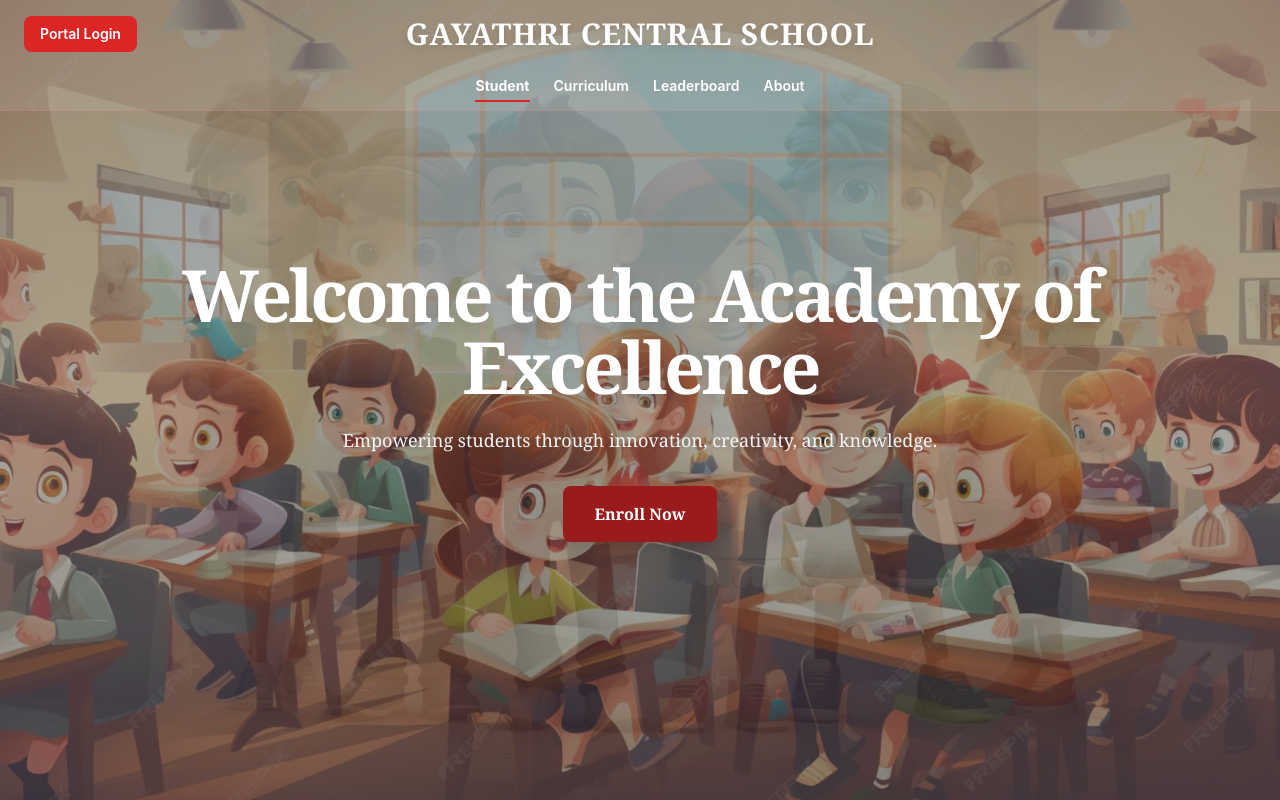
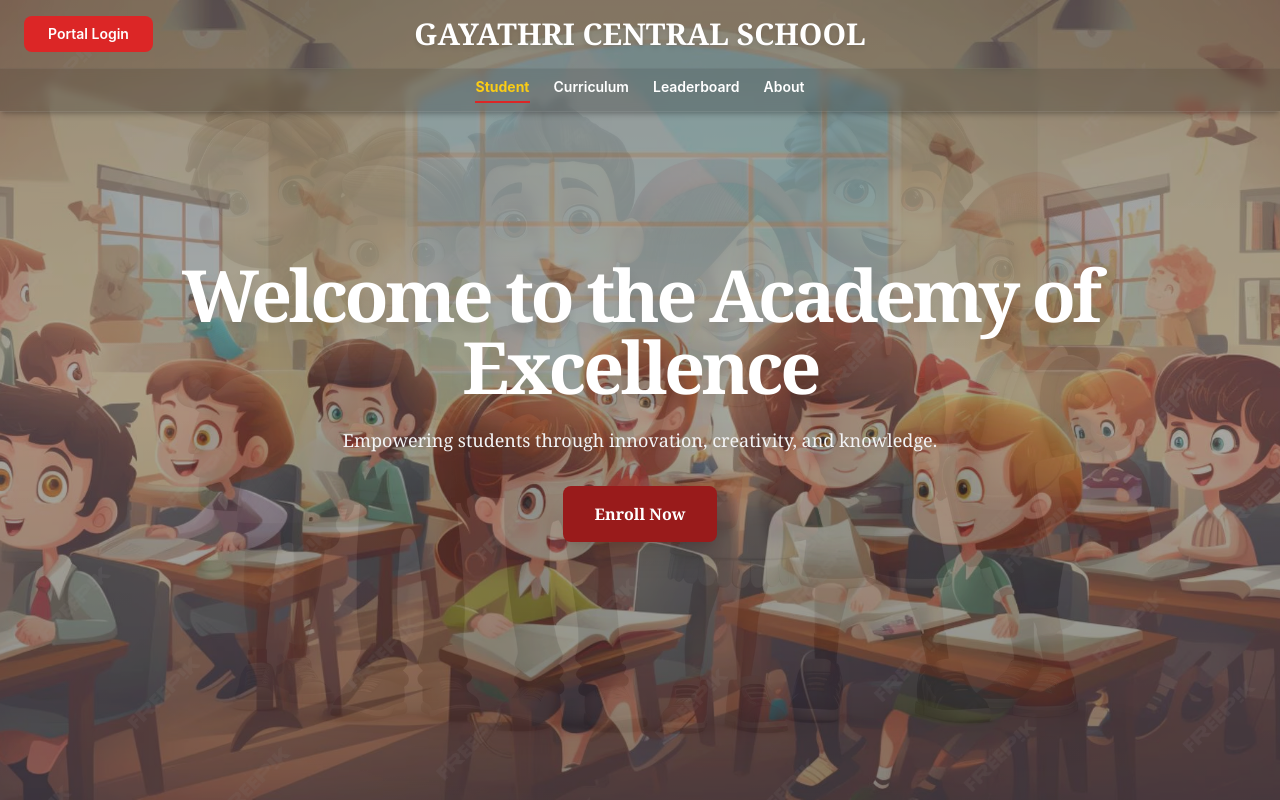
Before and after one commit to n-aadiyah/class-craft-frontend, a React (Create React App) app: page / in a window 1280 px wide. Shown: the top 800 px of the page. Built offline with nearby package versions, Linux system fonts and the light colour scheme; no server answers.

Commit message:
solved navbar issue

```diff
--- a/src/components/Navbar.js
+++ b/src/components/Navbar.js
@@ -9,87 +9,94 @@ const Navbar = () => {
   const navigate = useNavigate();
   const { user, token, setToken, setUser } = useAuth();
   const [showMenu, setShowMenu] = React.useState(false);
-  const [scrolled, setScrolled] = React.useState(false);
+
+  // Show navbar only at top
+  const [showNavbar, setShowNavbar] = React.useState(true);
 
   React.useEffect(() => {
-    const handleScroll = () => setScrolled(window.scrollY > 10);
+    const handleScroll = () => setShowNavbar(window.scrollY < 40);
     window.addEventListener("scroll", handleScroll);
     return () => window.removeEventListener("scroll", handleScroll);
   }, []);
 
+  // Logout
   const handleLogout = () => {
-    setToken && setToken(null);
-    setUser && setUser(null);
-    try {
-      localStorage.removeItem("token");
-      localStorage.removeItem("user");
-    } catch (e) {}
+    setToken(null);
+    setUser(null);
+    localStorage.removeItem("token");
+    localStorage.removeItem("user");
     navigate("/login");
   };
 
+  // Display name
   const displayName =
-    user?.name ||
-    user?.fullName ||
-    user?.email?.split("@")[0] ||
-    "User";
+    user?.name || user?.fullName || user?.email?.split("@")[0] || "User";
 
   const initials = displayName?.charAt(0)?.toUpperCase() || "U";
 
-  // Build full avatar URL when server returns relative path like '/uploads/avatars/..'
+  // Avatar path fix
   const makeFullAvatarUrl = (avatarUrl) => {
     if (!avatarUrl) return null;
-    if (avatarUrl.startsWith("http://") || avatarUrl.startsWith("https://")) return avatarUrl;
-    try {
-      const base = (API.defaults && API.defaults.baseURL) ? API.defaults.baseURL.replace(/\/api\/?$/, "") : window.location.origin;
-      return avatarUrl.startsWith("/") ? `${base}${avatarUrl}` : `${base}/${avatarUrl}`;
-    } catch {
-      return avatarUrl;
-    }
+    if (avatarUrl.startsWith("http")) return avatarUrl;
+
+    const base =
+      API?.defaults?.baseURL?.replace(/\/api\/?$/, "") ||
+      window.location.origin;
+
+    return avatarUrl.startsWith("/")
+      ? `${base}${avatarUrl}`
+      : `${base}/${avatarUrl}`;
   };
 
   const avatarSrc = makeFullAvatarUrl(user?.avatarUrl || user?.avatar);
 
   return (
     <header
-      className={`fixed top-0 left-0 right-0 z-50 border-b border-red-400/20 transition-all duration-300 ${
-        scrolled ? "bg-black/40 backdrop-blur-md shadow-md" : "bg-white/10 backdrop-blur-0"
-      }`}
+      className={`fixed top-0 left-0 right-0 w-full z-50 backdrop-blur-ml
+      transition-all duration-500
+      ${showNavbar ? "opacity-100 translate-y-0" : "opacity-0 -translate-y-8"}
+      bg-black/10 border-b border-white/10 shadow-md`}
     >
-      <div className="max-w-7xl mx-auto px-4 md:px-8 py-3 flex items-center justify-between">
+      {/* TOP MAIN ROW */}
+      <div className="max-w-7xl mx-auto px-4 md:px-8 py-3 flex items-center justify-between relative">
 
-        {/* Left Side — USER */}
+        {/* LEFT USER AREA */}
         <div className="flex items-center gap-3">
           {!token ? (
             <button
-              type="button"
-              className="text-white font-semibold rounded-lg bg-red-600 hover:bg-red-700 px-3 py-2 text-xs md:text-sm transition-all"
+              className="text-white bg-red-600 hover:bg-red-700
+                         px-4 py-2 text-xs md:text-sm
+                         rounded-lg font-semibold transition-all"
               onClick={() => navigate("/login")}
             >
               Portal Login
             </button>
           ) : (
             <div className="flex items-center gap-2 md:gap-3">
-              {/* Avatar or initials */}
+              {/* Avatar */}
               {avatarSrc ? (
-                <img
+                <img alt=" "
                   src={avatarSrc}
-                  alt="avatar"
-                  className="w-8 h-8 md:w-10 md:h-10 rounded-full object-cover shadow-sm"
+                  className="w-9 h-9 md:w-10 md:h-10 rounded-full object-cover border-2 border-yellow-400 shadow"
                 />
               ) : (
-                <div className="w-8 h-8 md:w-10 md:h-10 rounded-full bg-gradient-to-br from-red-600 to-yellow-400 text-white flex items-center justify-center font-bold shadow text-sm md:text-base">
+                <div className="w-9 h-9 md:w-10 md:h-10 rounded-full bg-gradient-to-br
+                                from-red-600 to-yellow-400 text-white
+                                flex items-center justify-center font-bold shadow">
                   {initials}
                 </div>
               )}
 
-              {/* Hide name on very small screens */}
+              {/* Display name */}
               <span className="hidden sm:block text-white font-semibold text-sm">
                 {displayName}
               </span>
 
+              {/* Logout */}
               <button
                 onClick={handleLogout}
-                className="text-white bg-red-600 hover:bg-red-700 rounded-md px-1 py-1 text-xs md:text-sm transition-all"
+                className="text-white bg-red-600 hover:bg-red-700
+                           px-2 py-1 text-xs md:text-sm rounded-md shadow transition-all"
               >
                 Logout
               </button>
@@ -97,13 +104,16 @@ const Navbar = () => {
           )}
         </div>
 
-        {/* Center — SCHOOL NAME */}
-        <h1 className="text-center text-sm sm:text-base md:text-2xl lg:text-3xl font-serif font-extrabold text-white tracking-wide absolute left-1/2 -translate-x-1/2 whitespace-nowrap drop-shadow-lg">
-          GAYATHRI CENTRAL SCHOOL
-        </h1>
+        {/* CENTER SCHOOL TITLE */}
+        <div className="absolute left-1/2 -translate-x-1/2">
+          <h1 className="text-white font-serif font-extrabold drop-shadow-md
+                         text-sm sm:text-base md:text-2xl lg:text-3xl whitespace-nowrap">
+            GAYATHRI CENTRAL SCHOOL
+          </h1>
+        </div>
 
-        {/* Right Side — HOME + DASHBOARD */}
-        <div className="hidden sm:flex items-center gap-1 md:gap-3">
+        {/* RIGHT DASHBOARD */}
+        <div className="hidden sm:flex items-center">
           {token && user?.role && (
             <button
               onClick={() => {
@@ -112,78 +122,66 @@ const Navbar = () => {
                 else if (user.role === "admin") navigate("/admin/dashboard");
                 else navigate("/");
               }}
-              className="text-white font-semibold rounded hover:bg-white/20 px-3 py-1 text-xs md:text-sm transition-all flex items-center gap-1 group"
+              className="flex items-center gap-1 px-3 py-1 rounded
+                         text-white hover:bg-white/20
+                         text-xs md:text-sm font-semibold transition-all"
             >
-              <LayoutDashboard
-                size={16}
-                className="text-red-500 transition-transform duration-300 group-hover:scale-125 group-hover:rotate-6"
-              />
+              <LayoutDashboard size={18} className="text-yellow-400" />
               Dashboard
             </button>
           )}
         </div>
 
-        {/* Mobile Menu Button */}
+        {/* MOBILE MENU BUTTON */}
         <button
-          className="sm:hidden text-white text-xl px-2 py-1 rounded hover:bg-white/20 transition"
+          className="sm:hidden text-white text-xl px-2 py-1
+                    rounded hover:bg-white/20 transition-all"
           onClick={() => setShowMenu((prev) => !prev)}
         >
           ☰
         </button>
       </div>
 
-      {/* Mobile Dropdown Menu */}
+      {/* MOBILE DROPDOWN */}
       {showMenu && (
-        <div className="sm:hidden flex flex-col items-start gap-3 px-4 py-3 bg-white/10 backdrop-blur-lg animate-slide-down shadow-lg border-t border-red-300/30">
+        <div className="sm:hidden px-4 py-3 bg-black/40 backdrop-blur-xl shadow-inner border-t border-white/10">
           <Link
             to="/"
-            className="text-white font-medium py-1"
+            className="text-white block py-2"
             onClick={() => setShowMenu(false)}
           >
             Home
           </Link>
 
-          {token && user?.role && (
+          {token && (
             <button
               onClick={() => {
                 if (user.role === "teacher") navigate("/teacher/dashboard");
                 else if (user.role === "student") navigate("/student/dashboard");
-                else if (user.role === "admin") navigate("/admin/dashboard");
                 else navigate("/");
                 setShowMenu(false);
               }}
-              className="text-white font-medium py-1 flex gap-2"
+              className="text-white flex items-center gap-2 py-2"
             >
-              <LayoutDashboard size={16} /> Dashboard
+              <LayoutDashboard size={16} className="text-yellow-400" />
+              Dashboard
             </button>
           )}
         </div>
       )}
 
-      {/* Bottom Nav — stays same */}
-      <nav className="flex justify-center items-center gap-4 md:gap-6 py-2 flex-wrap text-xs md:text-sm font-semibold">
-        <Link
-          to="/student"
-          className="text-white font-bold border-b-2 border-red-600 pb-1"
-        >
+      {/* BOTTOM NAV */}
+  <nav className="flex justify-center items-center gap-6 py-2 text-xs md:text-sm font-semibold bg-black/10 backdrop-blur-sm border-t border-white/5 shadow-md">
+        <Link to="/student" className="text-yellow-400 font-bold border-b-2 border-red-600 pb-1">
           Student
         </Link>
-        <Link
-          to="/curriculum"
-          className="text-white hover:text-red-600 pb-1 border-b-2 border-transparent hover:border-red-600 transition-all"
-        >
+        <Link to="/curriculum" className="text-white hover:text-yellow-400 pb-1 border-b-2 border-transparent hover:border-red-600">
           Curriculum
         </Link>
-        <Link
-          to="/leaderboard"
-          className="text-white hover:text-red-600 pb-1 border-b-2 border-transparent hover:border-red-600 transition-all"
-        >
+        <Link to="/leaderboard" className="text-white hover:text-yellow-400 pb-1 border-b-2 border-transparent hover:border-red-600">
           Leaderboard
         </Link>
-        <Link
-          to="/about"
-          className="text-white hover:text-red-600 pb-1 border-b-2 border-transparent hover:border-red-600 transition-all"
-        >
+        <Link to="/about" className="text-white hover:text-yellow-400 pb-1 border-b-2 border-transparent hover:border-red-600">
           About
         </Link>
       </nav>
```
